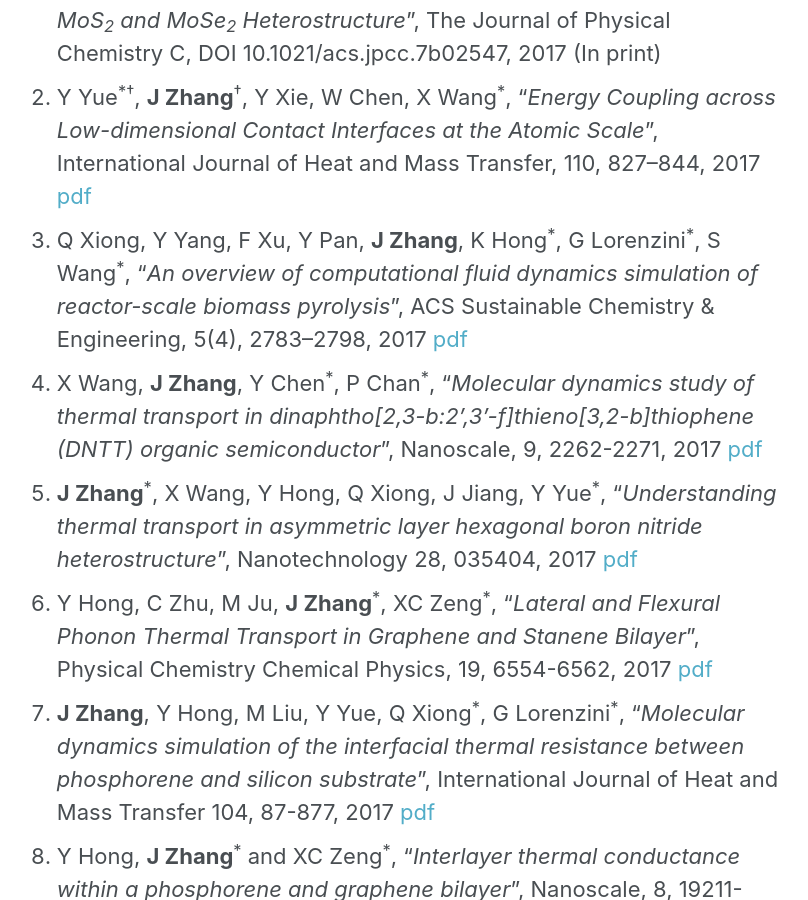
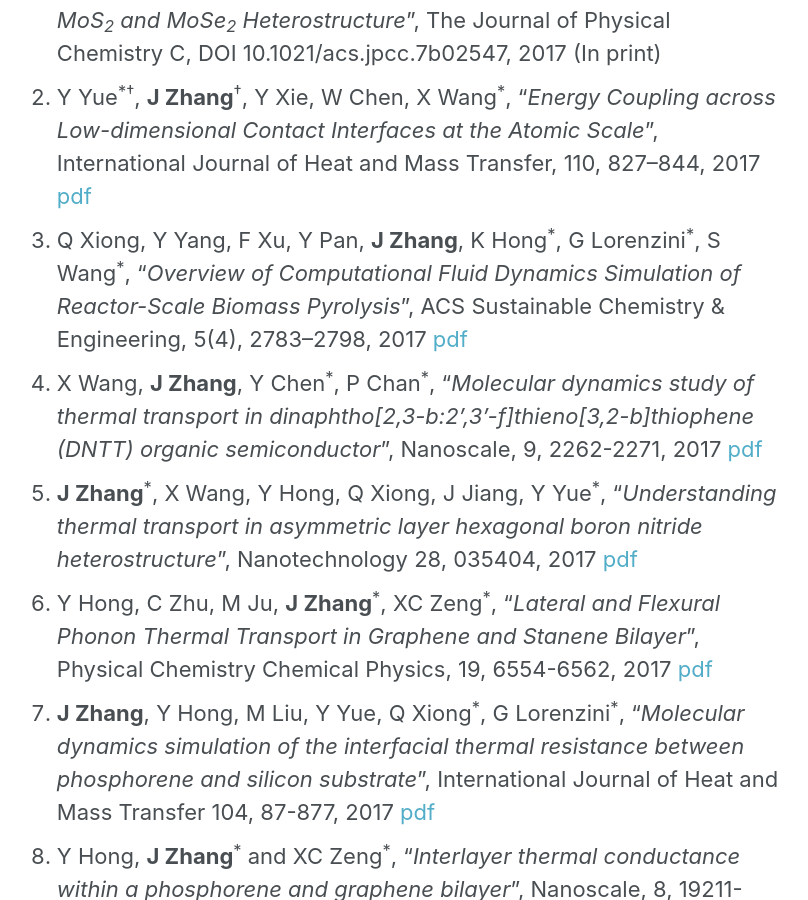
Before and after one commit to JingchaoZhang/JingchaoZhang.github.io, a Jekyll site: the page built from _pages/publications.md, in a window 1280 px wide and 900 px high, scrolled down 319 px. Shown: the whole window, without its empty margins (267-1075 px from the left). Built offline with Jekyll 4.4.1, drawn with Linux system fonts in a browser that asks for light colours.

Commit message:
Update publications.md

```diff
--- a/_pages/publications.md
+++ b/_pages/publications.md
@@ -9,7 +9,7 @@
 
 1. **J. Zhang**<sup>\*</sup>, Y Hong, X Wang, Y Yue<sup>\*</sup>, D Xie, J Jiang, Y Xiong, P Li, "_Phonon Thermal Properties of Transition-Metal Dichalcogenides MoS<sub>2</sub> and MoSe<sub>2</sub> Heterostructure_", The Journal of Physical Chemistry C, DOI 10.1021/acs.jpcc.7b02547, 2017 (In print)
 1. Y Yue<sup>\*</sup><sup>†</sup>, **J Zhang**<sup>†</sup>, Y Xie, W Chen, X Wang<sup>\*</sup>, "_Energy Coupling across Low-dimensional Contact Interfaces at the Atomic Scale_", International Journal of Heat and Mass Transfer, 110, 827–844, 2017 [pdf](https://drive.google.com/file/d/0B3Yj4QkZpI-dbHZraTVJU016cDQ/view?usp=sharing)
-1. Q Xiong, Y Yang, F Xu, Y Pan, **J Zhang**, K Hong<sup>\*</sup>, G Lorenzini<sup>\*</sup>, S Wang<sup>\*</sup>, "_An overview of computational fluid dynamics simulation of reactor-scale biomass pyrolysis_", ACS Sustainable Chemistry & Engineering, 5(4), 2783–2798, 2017 [pdf](https://drive.google.com/file/d/0B3Yj4QkZpI-dTGVDZFdyRlhqaVE/view?usp=sharing)
+1. Q Xiong, Y Yang, F Xu, Y Pan, **J Zhang**, K Hong<sup>\*</sup>, G Lorenzini<sup>\*</sup>, S Wang<sup>\*</sup>, "_Overview of Computational Fluid Dynamics Simulation of Reactor-Scale Biomass Pyrolysis_", ACS Sustainable Chemistry & Engineering, 5(4), 2783–2798, 2017 [pdf](https://drive.google.com/file/d/0B3Yj4QkZpI-dTGVDZFdyRlhqaVE/view?usp=sharing)
 1. X Wang, **J Zhang**, Y Chen<sup>\*</sup>, P Chan<sup>\*</sup>, "_Molecular dynamics study of thermal transport in dinaphtho[2,3-b:2',3'-f]thieno[3,2-b]thiophene (DNTT) organic semiconductor_", Nanoscale, 9, 2262-2271, 2017 [pdf](https://drive.google.com/file/d/0B3Yj4QkZpI-ddHJYWmpEeWVkZ1k/view?usp=sharing)
 1. **J Zhang**<sup>\*</sup>, X Wang, Y Hong, Q Xiong, J Jiang, Y Yue<sup>\*</sup>, "_Understanding thermal transport in asymmetric layer hexagonal boron nitride heterostructure_", Nanotechnology 28, 035404, 2017 [pdf](https://drive.google.com/file/d/0B3Yj4QkZpI-dMnBVbi1oWUQ2b00/view?usp=sharing)
 1. Y Hong, C Zhu, M Ju, **J Zhang**<sup>\*</sup>, XC Zeng<sup>\*</sup>, "_Lateral and Flexural Phonon Thermal Transport in Graphene and Stanene Bilayer_", Physical Chemistry Chemical Physics, 19, 6554-6562, 2017 [pdf](https://drive.google.com/file/d/0B3Yj4QkZpI-dckNxSVVFWlpGbUk/view?usp=sharing)
```
